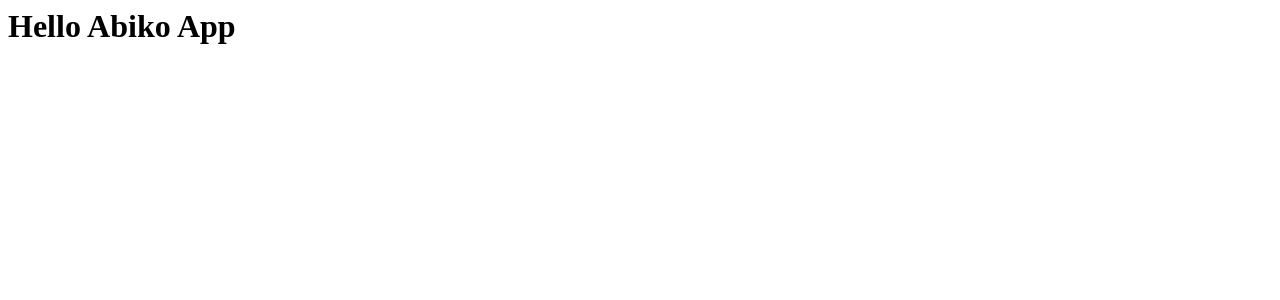
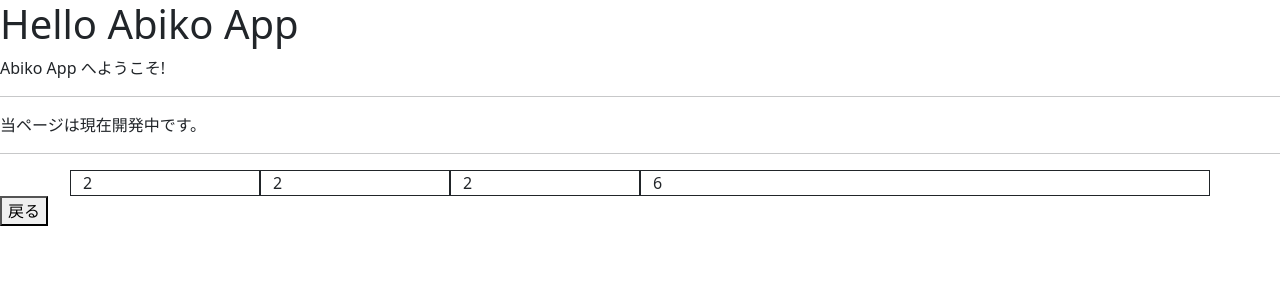
Before and after one commit to cm-itspj/git_cicd_sample, a Django app: page /abiko/ in a window 1280 px wide. Shown: the top 300 px of the page. Run offline with Django 4.2, Linux system fonts and the light colour scheme.

Commit message:
index.htmlコンテンツ追加

```diff
--- a/abiko_app/templates/abiko_app/index.html
+++ b/abiko_app/templates/abiko_app/index.html
@@ -4,9 +4,26 @@
     <meta charset="UTF-8">
     <meta http-equiv="X-UA-Compatible" content="IE=edge">
     <meta name="viewport" content="width=device-width, initial-scale=1.0">
+    <link href="https://cdn.jsdelivr.net/npm/bootstrap@5.0.2/dist/css/bootstrap.min.css" rel="stylesheet" integrity="sha384-EVSTQN3/azprG1Anm3QDgpJLIm9Nao0Yz1ztcQTwFspd3yD65VohhpuuCOmLASjC" crossorigin="anonymous">
+
     <title>Abiko App</title>
 </head>
 <body>
     <h1>Hello Abiko App</h1>
+    <div>
+        <p>Abiko App へようこそ!</p><hr>
+        <p>当ページは現在開発中です。</p><hr>
+    </div>
+    <div class="container">
+        <div class="row">
+            <div class="col-md-2 border border-dark">2</div>
+            <div class="col-md-2 border border-dark">2</div>
+            <div class="col-md-2 border border-dark">2</div>
+            <div class="col-md-6 border border-dark">6</div>
+        </div>
+    </div>
+    <footer>
+        <button type="submit">戻る</button>
+    </footer>
 </body>
 </html>
--- a/abiko_app/views.py
+++ b/abiko_app/views.py
@@ -1,5 +1,4 @@
-from django.http import HttpResponse
 from django.shortcuts import render
 
 def index(request):
-    return HttpResponse('<h1>Hello Abiko App</h1>')
+    return render(request, 'abiko_app/index.html')
```
